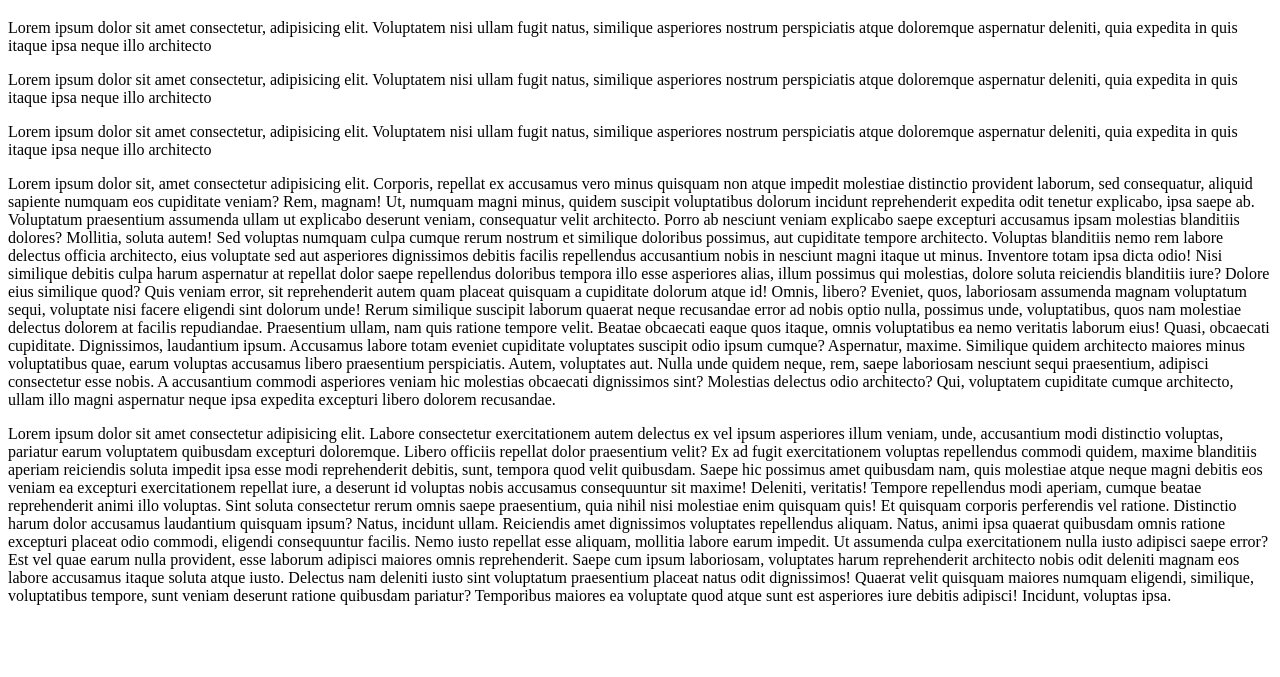
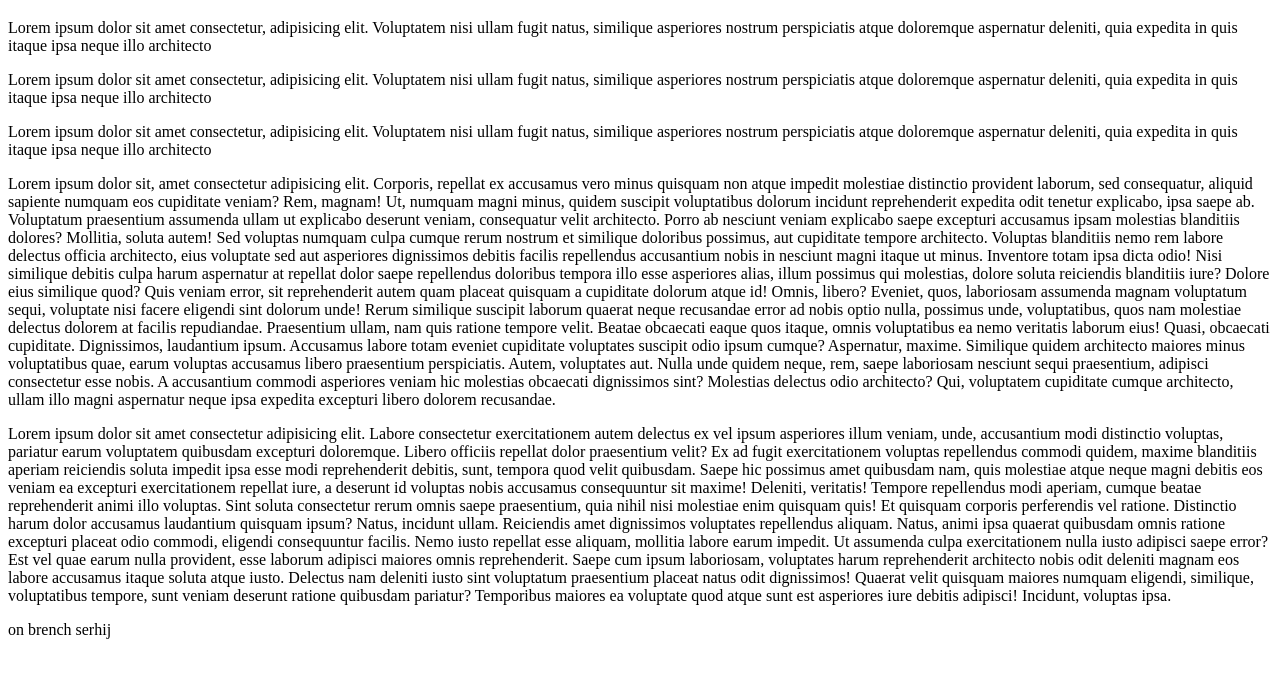
Before and after one commit to seeeeeeeeeeeeer/test_repo, a plain HTML site: page index.html in a window 1280 px wide. Shown: the part 61-738 px from the top of the page. Drawn offline with Linux system fonts and the light colour scheme.

Commit message:
on brench added code

```diff
--- a/index.html
+++ b/index.html
@@ -29,6 +29,8 @@ Tempore repellendus modi aperiam, cumque beatae reprehenderit animi illo volupta
 Distinctio harum dolor accusamus laudantium quisquam ipsum? Natus, incidunt ullam. Reiciendis amet dignissimos voluptates repellendus aliquam. Natus, animi ipsa quaerat quibusdam omnis ratione excepturi placeat odio commodi, eligendi consequuntur facilis.
 Nemo iusto repellat esse aliquam, mollitia labore earum impedit. Ut assumenda culpa exercitationem nulla iusto adipisci saepe error? Est vel quae earum nulla provident, esse laborum adipisci maiores omnis reprehenderit.
 Saepe cum ipsum laboriosam, voluptates harum reprehenderit architecto nobis odit deleniti magnam eos labore accusamus itaque soluta atque iusto. Delectus nam deleniti iusto sint voluptatum praesentium placeat natus odit dignissimos!
+
 Quaerat velit quisquam maiores numquam eligendi, similique, voluptatibus tempore, sunt veniam deserunt ratione quibusdam pariatur? Temporibus maiores ea voluptate quod atque sunt est asperiores iure debitis adipisci! Incidunt, voluptas ipsa.</p>
+<p>on brench serhij</p>
 </body>
 </html>
```
